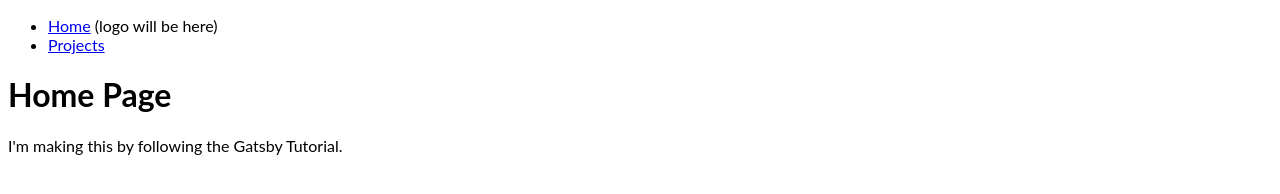
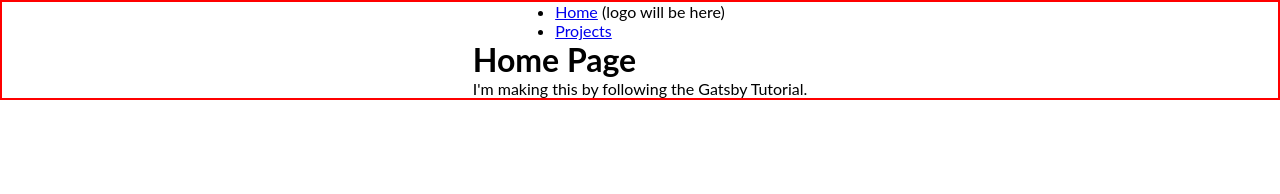
Before and after one commit to mmoresun/blockbit-es, a Gatsby site: page / in a window 1280 px wide. Built offline with nearby package versions, Linux system fonts and the light colour scheme; Gatsby itself is replaced by a stand-in of ours.

Commit message:
fix: layout settings fixed

```diff
--- /dev/null
+++ b/src/mediums/ContactForm/styles.js
@@ -0,0 +1,7 @@
+import styled from "styled-components";
+
+const StyledContactForm = styled.form`
+width: 100%;
+max-width: 610px
+`;
+export default StyledContactForm;
--- /dev/null
+++ b/src/pages/index.css
@@ -0,0 +1,6 @@
+* {
+    margin: 0;
+    padding: 0;
+    box-sizing: border-box;
+    font-family: "Lato", sans-serif;
+}
--- a/src/pages/index.js
+++ b/src/pages/index.js
@@ -1,8 +1,9 @@
-// Step 1: Import React
 import * as React from 'react'
+
+import './index.css'
+
 import Layout from './layout'
 
-// Step 2: Define your component
 const IndexPage = () => {
 
   return (
--- a/src/pages/layout/index.js
+++ b/src/pages/layout/index.js
@@ -1,16 +1,17 @@
 import * as React from 'react'
-import './styles.module.css'
+import './styles.js'
 import Header from '../../elements/Header'
+import StyledLayout from './styles'
 
 const Layout = (props) => {
     return (
-        <>
+        <StyledLayout>
             <Header />
             <main>
                 <h1>{props.pageTitle}</h1>
                 {props.children}
             </main>
-        </>
+        </StyledLayout>
     )
 }
 
--- /dev/null
+++ b/src/pages/layout/styles.js
@@ -0,0 +1,13 @@
+import styled from "styled-components";
+
+const StyledLayout = styled.div`
+  display: flex;
+  flex-direction: column;
+  align-items: center;
+  justify-content: flex-start;
+  box-sizing: border-box;
+  width: 100%;
+  overflow-x: hidden;
+  border: 2px solid red;
+`;
+export default StyledLayout;
--- a/src/pages/layout/styles.module.css
+++ /dev/null
@@ -1,3 +0,0 @@
-* {
-    font-family: "Lato", sans-serif;
-}
```
Also changed, not shown: src/mediums/ContactForm/index.js (added, +13 -0 lines).
